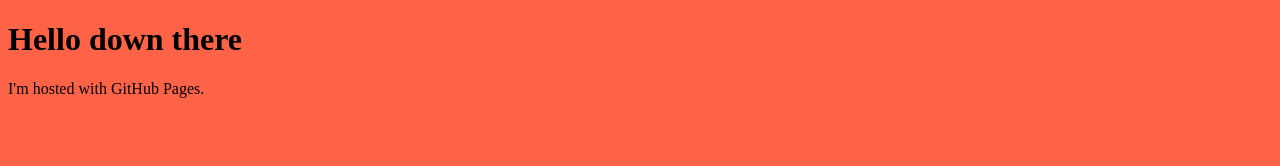
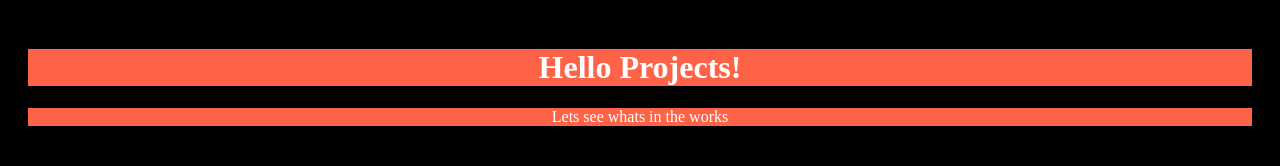
Before and after one commit to CadeWMarsh/CadeWMarsh.github.io, a plain HTML site: page index.html in a window 1280 px wide. Drawn offline with Linux system fonts and the light colour scheme.

Commit message:
Update index.html

```diff
--- a/index.html
+++ b/index.html
@@ -1,7 +1,8 @@
 <!DOCTYPE html>
 <html>
-<body style="background-color:tomato">
-<h1>Hello down there</h1>
-<p>I'm hosted with GitHub Pages.</p>
+<body style="background-color:black">
+<div style="background-color:black;color:white;padding:20px;">
+    <h1 style="text-align: center;background-color:tomato ">Hello Projects!</h1>
+    <p style="text-align: center; background-color: tomato">Lets see whats in the works</ptext-align:>
 </body>
 </html>
```
